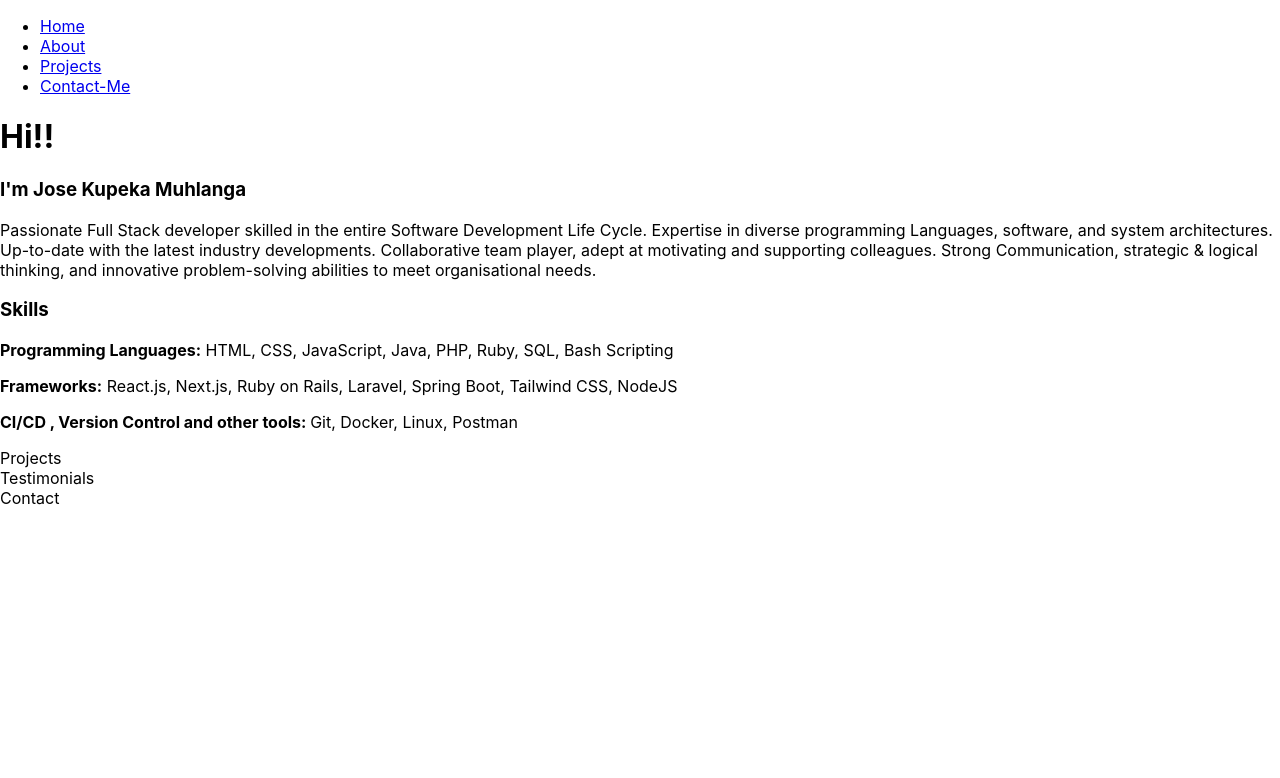
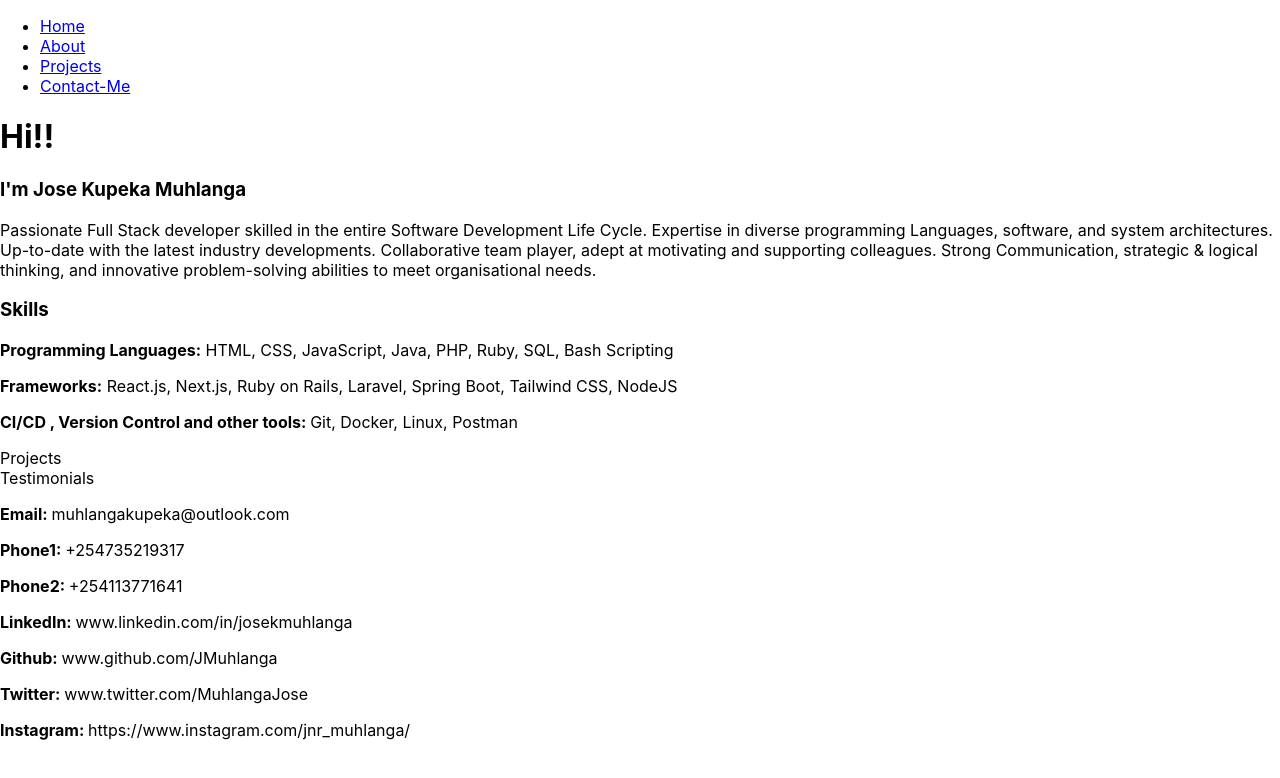
Before and after one commit to JMuhlanga/jm-portfolio-react, a React (Create React App) app: page / in a window 1280 px wide. Shown: the top 778 px of the page. Built offline with nearby package versions, Linux system fonts and the light colour scheme.

Commit message:
Addition of Contact details

```diff
--- a/src/Components/Contact.js
+++ b/src/Components/Contact.js
@@ -2,7 +2,21 @@ import React from 'react'
 
 const Contact = () => {
   return (
-    <div>Contact</div>
+    <div class="contact-section">
+      <div class="mycontacts">
+
+        <p><b>Email: </b>muhlangakupeka@outlook.com</p>
+        <p><b>Phone1: </b>+254735219317</p>
+        <p><b>Phone2: </b>+254113771641</p>
+        <p><b>LinkedIn: </b>www.linkedin.com/in/josekmuhlanga</p>
+        <p><b>Github: </b>www.github.com/JMuhlanga</p>
+        <p><b>Twitter: </b>www.twitter.com/MuhlangaJose</p>
+        <p><b>Instagram: </b>https://www.instagram.com/jnr_muhlanga/</p>
+
+      </div>
+
+    </div>
+
   )
 }
 
```
